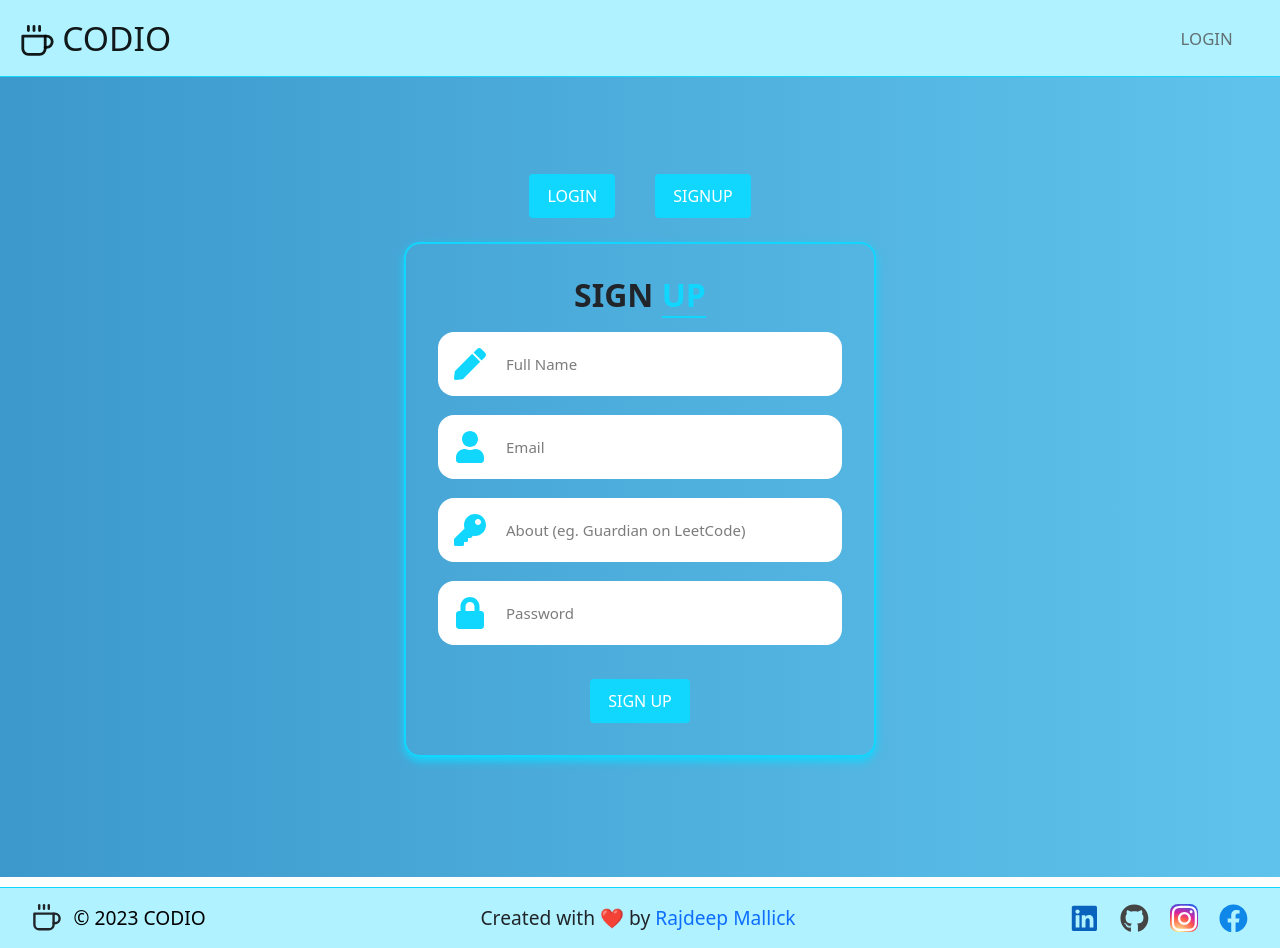
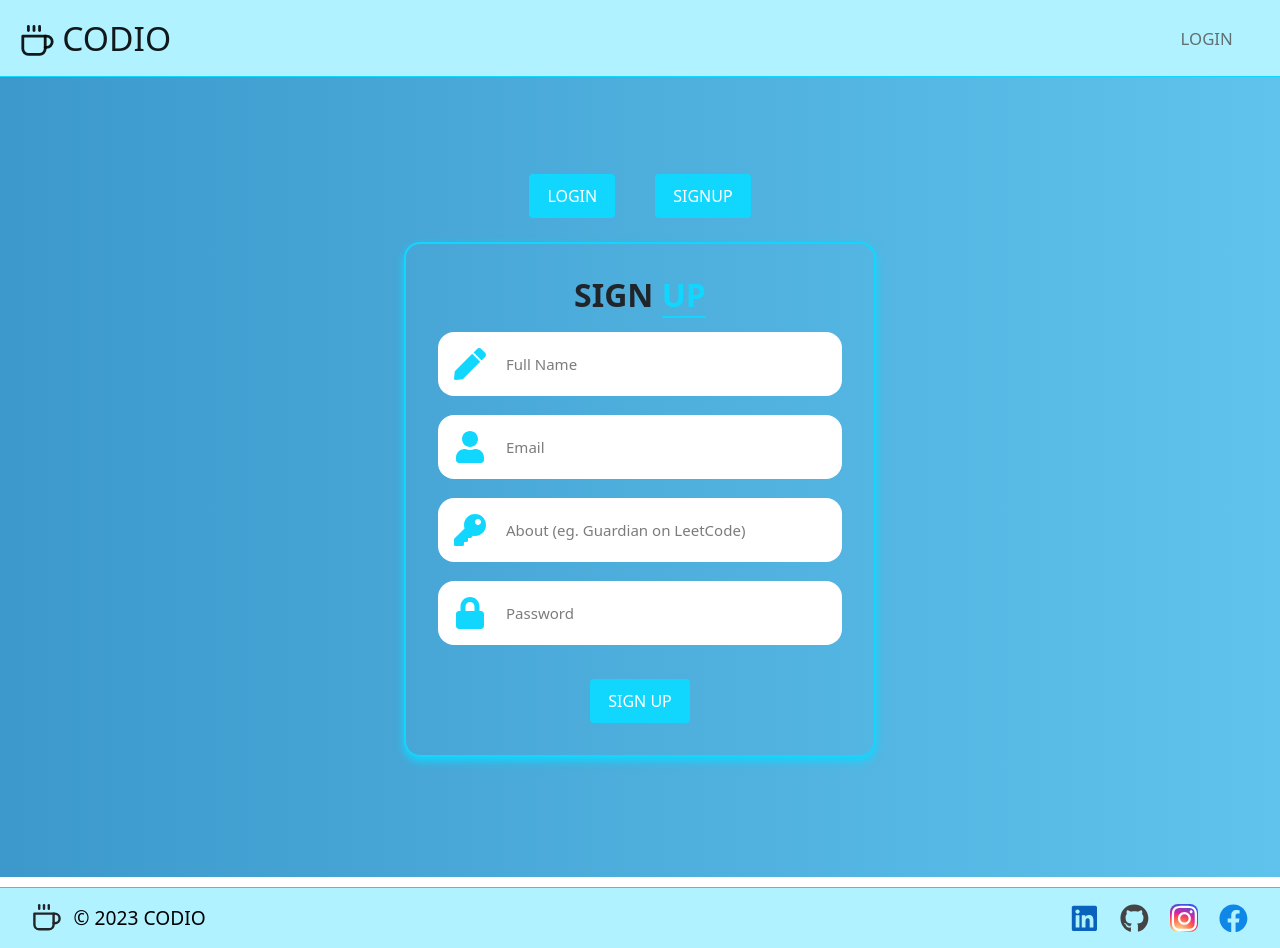
Before and after one commit to rajdeep010/BlogApp, a React (Vite) app: page /login in a window 1280 px wide. Built offline with nearby package versions, Linux system fonts and the light colour scheme; no server answers; a web font is replaced by a local one; what javascript-time-ago would draw is missing.

Commit message:
footer section updated

```diff
--- a/src/components/footer/Footer.jsx
+++ b/src/components/footer/Footer.jsx
@@ -13,10 +13,6 @@ const Footer = () => {
                 <div className="icon_name">
                     <FiCoffee className="icon" />
                     <p> © 2023 CODIO</p>
-                </div>
-
-                <div className="my_name">
-                    <p>Created with ❤️ by <NavLink className='me' target="_blank" to={'https://rajdeep010.netlify.app/'}>Rajdeep Mallick</NavLink></p>
                 </div>
 
                 <div className="social_icon">
```
Also changed, not shown: src/styles/footer.scss (+6 -6 lines).
